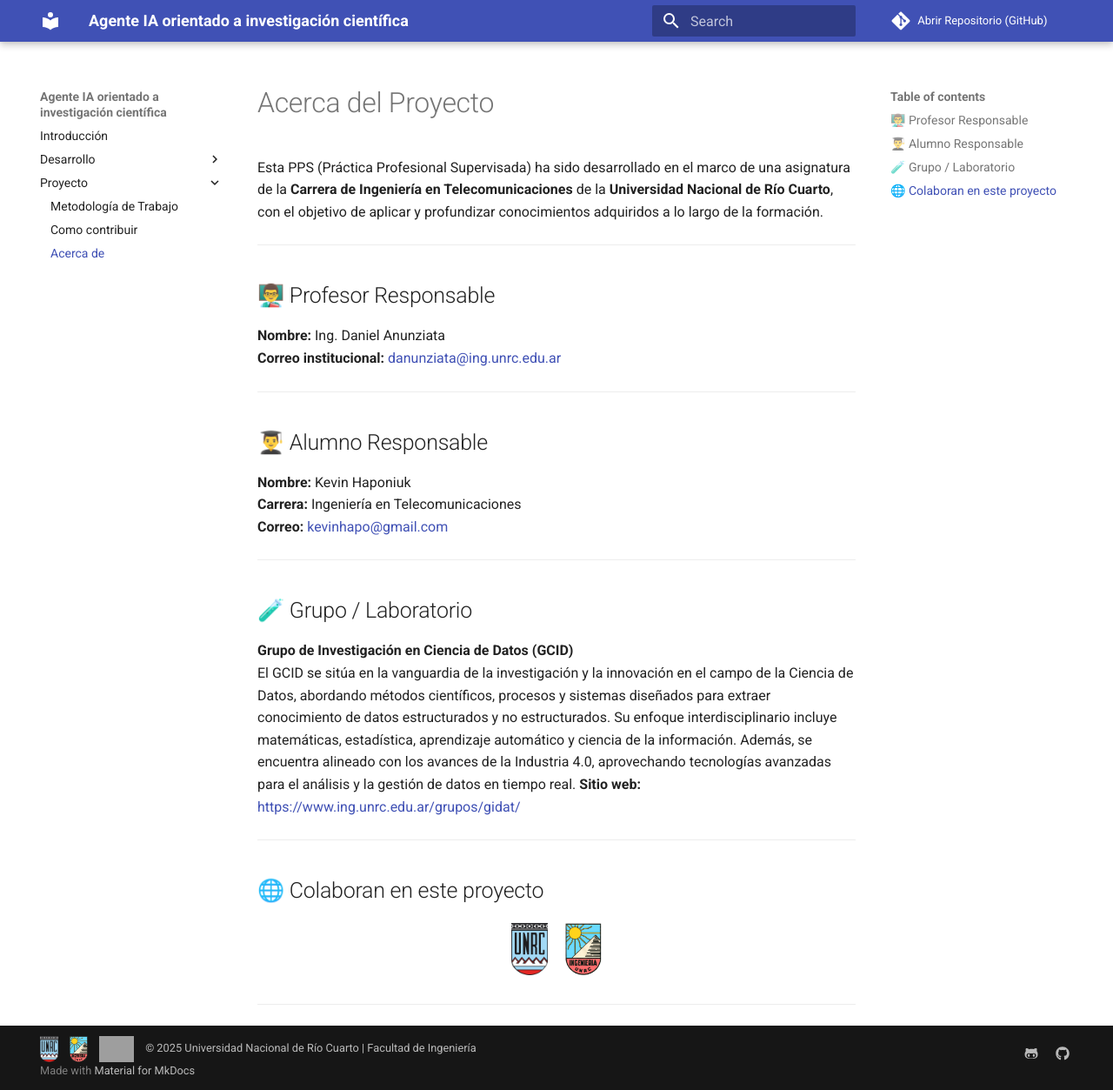
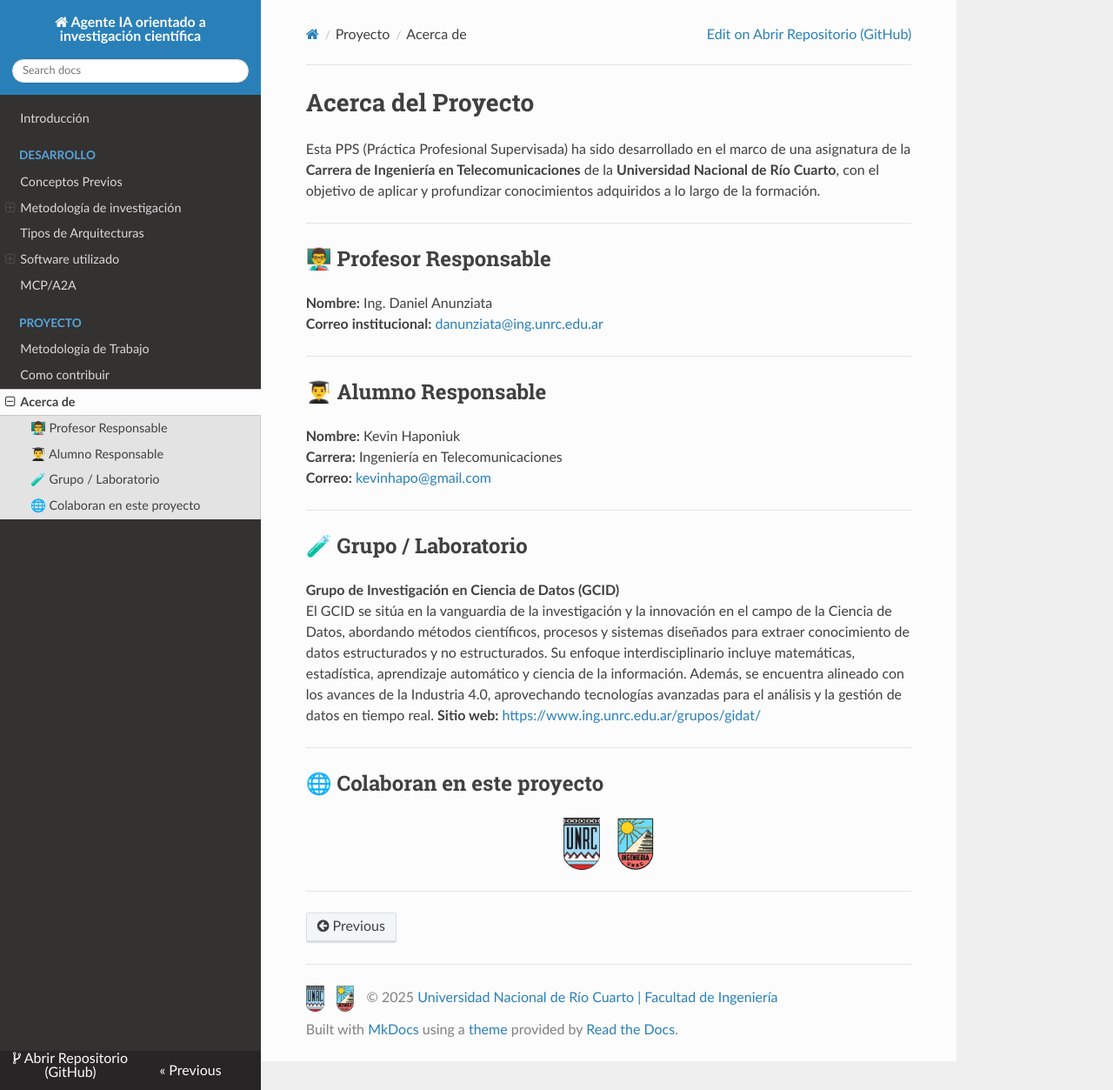
Before and after one commit to danunziata/pps-kevin_haponiuk-2025, an MkDocs documentation site: the page built from docs/proyecto/about.md, in a window 1280 px wide and 1253 px high. Shown: the whole window at 87% size. Built offline with MkDocs 1.6.1, drawn with Linux system fonts in a browser that asks for light colours; nearby versions of some CDN libraries; comment, search, counter and statistics services are not loaded; grey boxes are pictures that could not be loaded.

Commit message:
docs: reorganizo estructuras y cambio tema mkdocs.

```diff
--- a/mkdocs.yml
+++ b/mkdocs.yml
@@ -11,23 +11,43 @@ repo_name: Abrir Repositorio (GitHub)
 # Navegación entre páginas
 nav:
   - Introducción: index.md
+
   - Desarrollo:
-    - Metodología de investigación: investigacion/metod_inves.md
+    - Conceptos Previos: investigacion/llm.md
+
+    - Metodología de investigación:
+      - Concepto general: investigacion/metod_inves.md
+      - Revisión Bibliográfica: investigacion/revision_biblio.md
+
+    - Tipos de Arquitecturas: investigacion/arquitectura.md
+
+    - Software utilizado:
+      - n8n: investigacion/n8n.md
+      - GROBID: investigacion/grobid.md
+
+
+    - MCP/A2A: investigacion/mcp_a2a.md
+
   - Proyecto:
     - Metodología de Trabajo: proyecto/metodologia.md
     - Como contribuir: proyecto/contribuir.md
     - Acerca de: proyecto/about.md
 
 
+
+## Extras
+
 markdown_extensions:
   - admonition
   - pymdownx.emoji
   - pymdownx.superfences
 
+plugins:
+    - search
 
 # Personalización del tema de la página
 theme:
-  name: material
+  name: readthedocs
 
 extra_css:
   - css/custom.css
@@ -50,6 +70,8 @@ extra:
 copyright: |
   <img src="/images/escudo_unrc.png" alt="Logo UNRC" style="height: 30px; vertical-align: middle; margin-right: 10px;">
   <img src="/images/escudo_ing.png" alt="Logo ING" style="height: 30px; vertical-align: middle; margin-right: 10px;">
-  <img src="/images/escudo_gidat.png" alt="Logo GIDAT" style="height: 30px; vertical-align: middle; margin-right: 10px;">
 
   &copy; 2025 <a href="https://www.ing.unrc.edu.ar/inicio.php" target="_blank" rel="noopener">Universidad Nacional de Río Cuarto | Facultad de Ingeniería</a>
+
+
+strict: true
```
